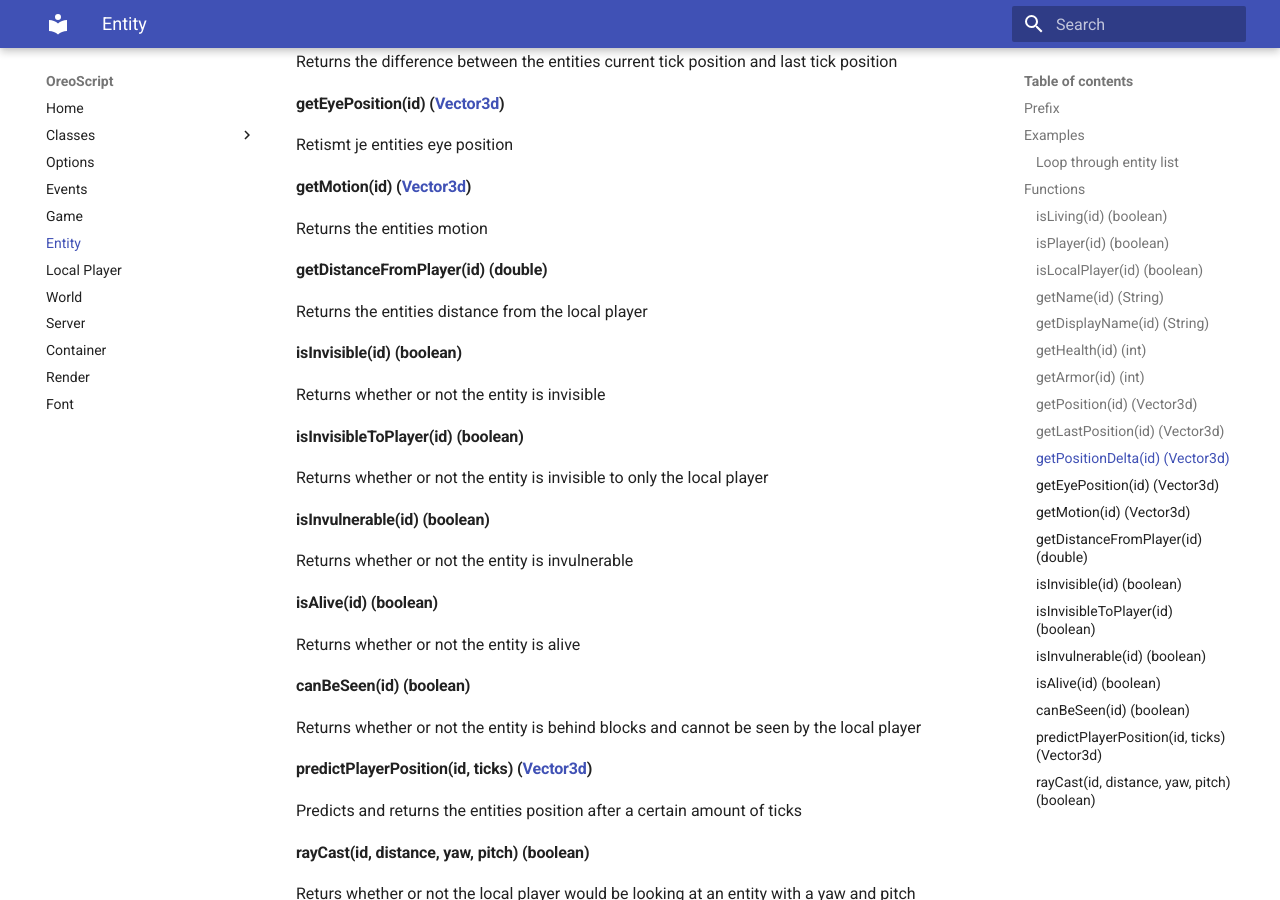
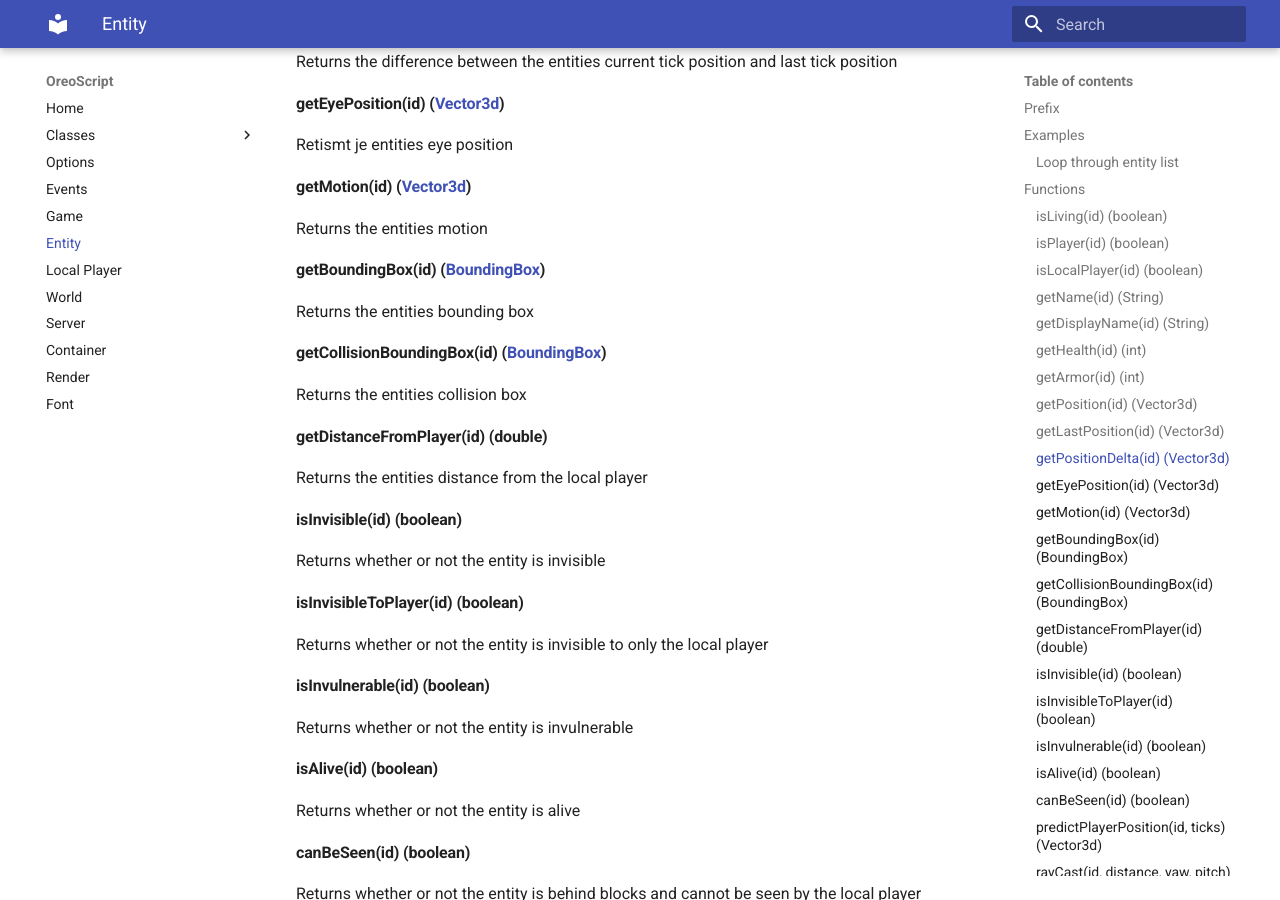
Before and after one commit to antja03/antscript-docs, an MkDocs documentation site: the page built from docs/entity.md, in a window 1280 px wide and 900 px high, scrolled down 1337 px. Built offline with MkDocs 1.6.1 and Material for MkDocs 9.7.7, drawn with Linux system fonts in a browser that asks for light colours.

Commit message:
Added bounding boxes to OreoScript

```diff
--- a/docs/entity.md
+++ b/docs/entity.md
@@ -36,6 +36,10 @@ Returns the difference between the entities current tick position and last tick
 Retismt je entities eye position
 #### getMotion(id) ([Vector3d](./classes/Vector3d.md))
 Returns the entities motion
+#### getBoundingBox(id) ([BoundingBox](./classes/BoundingBox.md))
+Returns the entities bounding box
+#### getCollisionBoundingBox(id) ([BoundingBox](./classes/BoundingBox.md))
+Returns the entities collision box
 #### getDistanceFromPlayer(id) (double)
 Returns the entities distance from the local player
 #### isInvisible(id) (boolean)
```
Also changed, not shown: docs/classes/BoundingBox.md (added, +17 -0 lines).
